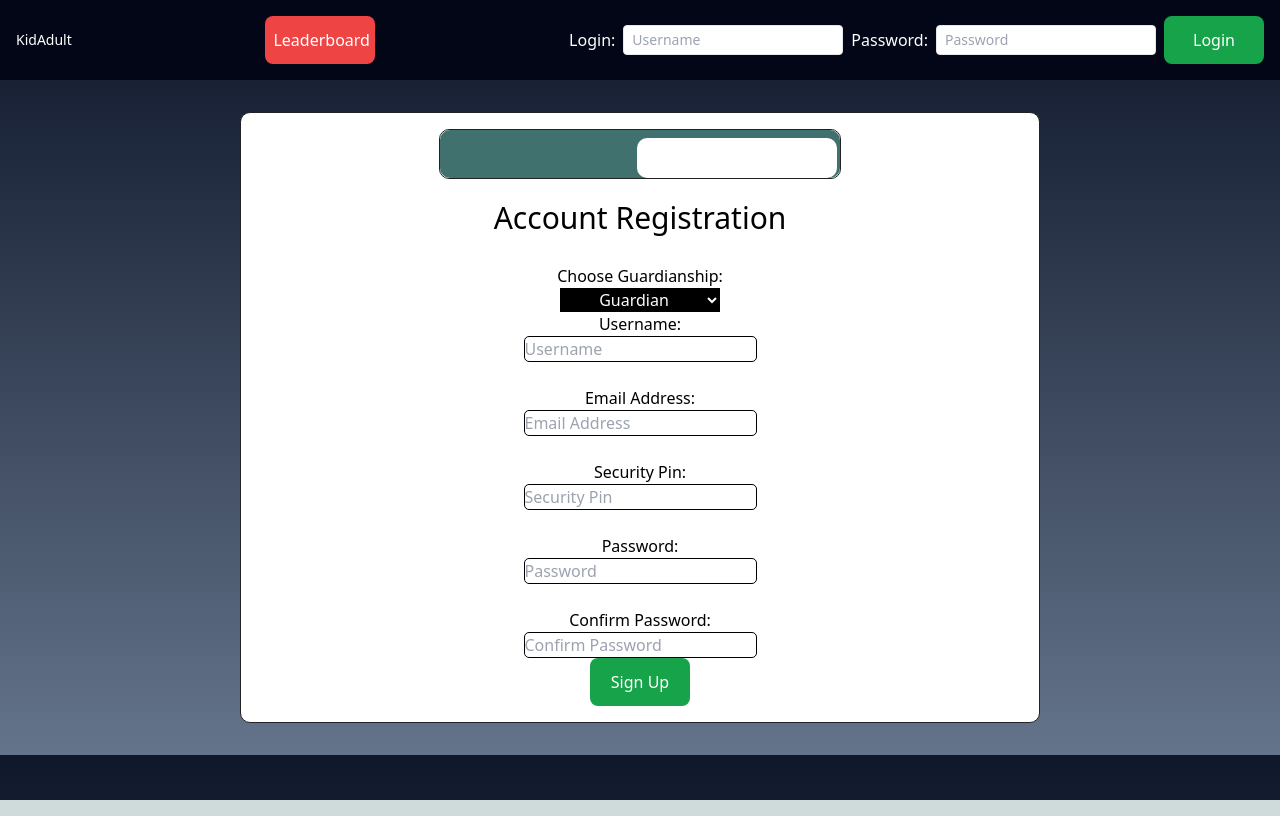
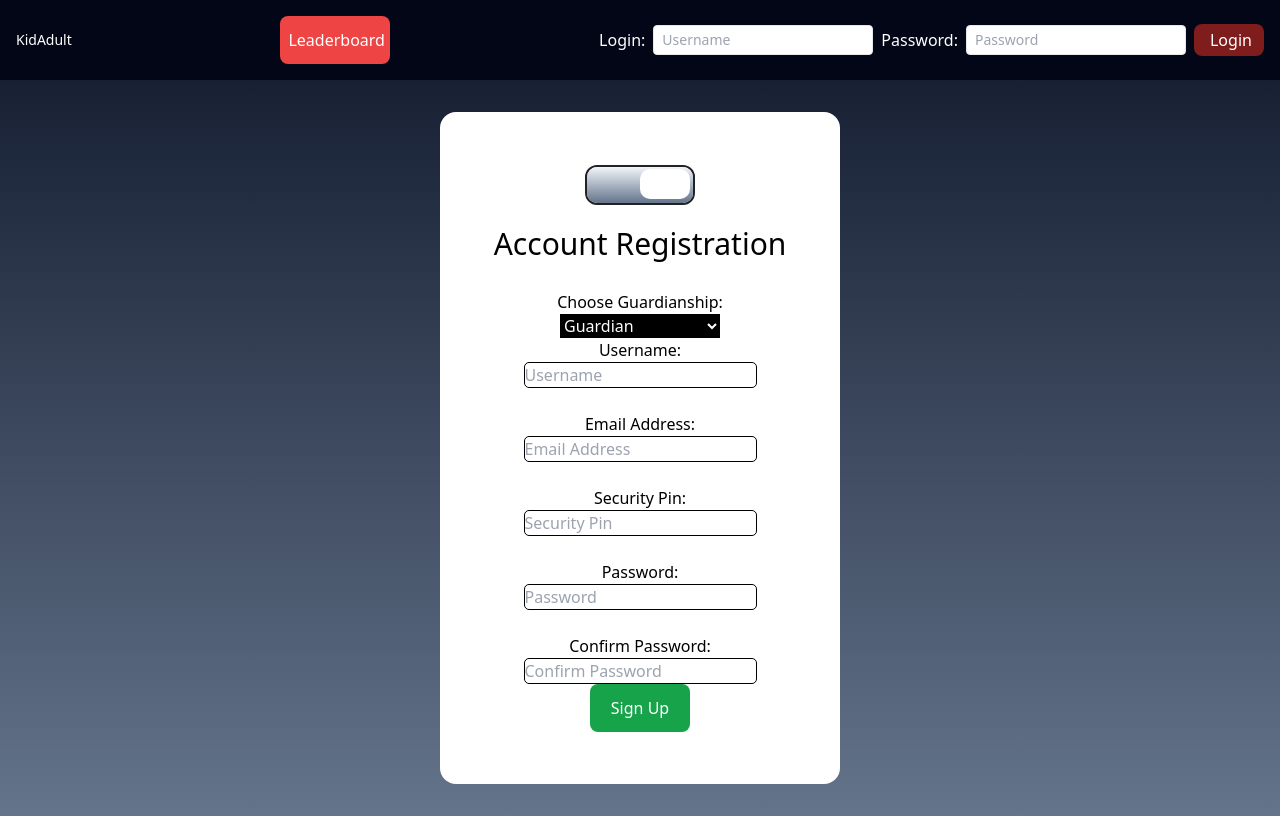
Before and after one commit to TerRosales/version-zero-KA, a React (Vite) app: page / in a window 1280 px wide. Built offline with nearby package versions, Linux system fonts and the light colour scheme.

Commit message:
getting styles to a more organized state

```diff
--- a/src/components/Login/Forms/ChildForm.tsx
+++ b/src/components/Login/Forms/ChildForm.tsx
@@ -11,7 +11,7 @@ const ChildForm = () => {
   return (
     <div className="app__form-select_container">
       <h1 className="app__signup-form_title">Account Registration</h1>
-      <div className="app__child__form-input">
+      <div className="child__form-input">
         <label htmlFor="childSelect">Choose Grade Level:</label>
         <br />
         <select
--- a/src/components/Login/Forms/ParentForm.tsx
+++ b/src/components/Login/Forms/ParentForm.tsx
@@ -13,7 +13,6 @@ const ParentForm = () => {
     <div className="app__form-select_container">
       <h1 className="app__signup-form_title">Account Registration</h1>
       <div className="parent__form-input">
-        <h2></h2>
         <label htmlFor="parentSelect">Choose Guardianship:</label>
         <br />
         <select
--- a/src/components/Login/Signup.css
+++ b/src/components/Login/Signup.css
@@ -1,3 +1,72 @@
+/* Outer COntainers */
+
+.app__toggle-container {
+  @apply w-[25rem] h-[42rem] py-6 px-[1rem] flex mx-auto my-[2rem] bg-white justify-center text-center
+  place-items-center rounded-2xl;
+}
+
+.app__toggle-switch {
+  @apply flex-col justify-center content-center text-center;
+}
+
+.app__switch-label {
+  border: 1px solid #222;
+  border-radius: 10px;
+  position: relative;
+  display: inline-block;
+  height: 50px;
+  @apply inline-block w-[110px] h-10 rounded-xl;
+}
+
+/* Hides the checkbox */
+.app__switch-input {
+  @apply opacity-0 w-0 h-0;
+}
+
+.app__slider {
+  position: absolute;
+  cursor: pointer;
+  top: 0;
+  left: 0;
+  right: 0;
+  bottom: 0;
+  background-color: purple;
+  border-radius: 10px;
+  transition: 0.4s;
+  @apply top-0 left-0 right-0 bottom-0 bg-gradient-to-b from-slate-500 to-slate-100;
+}
+
+.app__slider:before {
+  position: absolute;
+  content: "";
+  height: 30px;
+  width: 50px;
+  left: 3px;
+  bottom: 4px;
+  background-color: white;
+  border-radius: 10px;
+  transition: 0.4s;
+}
+
+input:checked + .app__slider {
+  @apply bg-gradient-to-b from-slate-100 to-slate-500;
+}
+
+input:checked + .app__slider:before {
+  transform: translateX(50px);
+}
+
+.parent__form-input,
+.child__form-input {
+  margin: 0 3.5rem;
+}
+
+.app__signup-form_select {
+  width: 10rem;
+  text-align: start;
+}
+
+/* Signup Form Container */
 .app__signup-container {
   display: flex;
   width: 400px;
@@ -19,6 +88,7 @@
 .app__signup-form input:focus {
   background-color: rgba(230, 250, 230, 1);
 }
+
 /* Signup Submit button initial style */
 /* .app__signup-form button {
   width: 110px;
@@ -38,86 +108,3 @@
 .app__form-error {
   color: red;
 }
-
-.app__toggle-container {
-  border: 1px solid #222;
-  border-radius: 10px;
-  display: flex;
-  position: relative;
-  width: 800px;
-  margin: 2rem auto;
-  padding: 1rem;
-  background-color: white;
-  justify-content: center;
-  text-align: center;
-  align-items: center;
-}
-
-.app__toggle-switch {
-  padding: 0 200px;
-  position: relative;
-  display: flex;
-  flex-direction: column;
-  justify-content: center;
-  align-items: center;
-  text-align: center;
-}
-
-.app__switch {
-  border: 1px solid #222;
-  border-radius: 10px;
-  position: relative;
-  display: inline-block;
-  width: 402px;
-  height: 50px;
-}
-
-.app__switch input {
-  opacity: 0;
-  width: 0;
-  height: 0;
-}
-
-.app__slider {
-  position: absolute;
-  cursor: pointer;
-  top: 0;
-  left: 0;
-  right: 0;
-  bottom: 0;
-  background-color: red;
-  border-radius: 10px;
-  transition: 0.4s;
-}
-
-.app__slider:before {
-  position: absolute;
-  content: "";
-  height: 40px;
-  width: 200px;
-  left: 3px;
-  bottom: 4px;
-  background-color: white;
-  border-radius: 10px;
-  transform: translateY(-4px);
-  transition: 0.4s;
-}
-
-input:checked + .app__slider {
-  background-color: rgba(18, 78, 74, 0.8);
-}
-
-input:checked + .app__slider:before {
-  transform: translateX(194px) translateY(4px);
-}
-
-.parent__form-input,
-.child__form-input {
-  margin: 0 3.5rem;
-}
-
-.parent__form-input select,
-.child__form-input select {
-  width: 10rem;
-  text-align: center;
-}
--- a/src/components/Login/Toggle.tsx
+++ b/src/components/Login/Toggle.tsx
@@ -14,9 +14,14 @@ const AccountTypeToggle = () => {
   return (
     <div className="app__toggle-container">
       <div className="app__toggle-switch">
-        <label className="app__switch">
-          <input type="checkbox" checked={isParentForm} onChange={toggleForm} />
-          <span className="app__slider round"></span>
+        <label className="app__switch-label border-2">
+          <input
+            className="app__switch-input"
+            type="checkbox"
+            checked={isParentForm}
+            onChange={toggleForm}
+          />
+          <span className="app__slider"></span>
         </label>
         {isParentForm ? <ParentForm /> : <ChildForm />}
       </div>
--- a/src/components/Navbar/Navbar.css
+++ b/src/components/Navbar/Navbar.css
@@ -4,6 +4,10 @@
 
 .leaderboards__button {
   @apply text-white bg-red-500 w-[110px] h-12 py-2 px-2 rounded-lg !important;
+}
+
+.login__button {
+  @apply bg-red-900 w-[70px] h-8 px-4 rounded-lg !important;
 }
 
 .app__nav {
--- a/src/components/Navbar/Navbar.tsx
+++ b/src/components/Navbar/Navbar.tsx
@@ -48,7 +48,7 @@ const Navbar = () => {
         />
         <button
           type="button"
-          className="custom__button bg-red-500 text-white py-1 px-2 rounded-sm"
+          className="login__button bg-red-500 text-white py-1 px-2 rounded-sm"
           onClick={handleLogin}
         >
           Login
```
